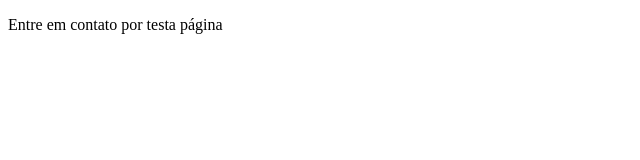
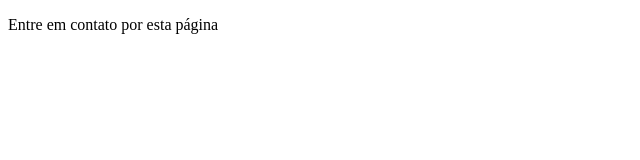
Before and after one commit to thiagomonnay/sistema-de-cadastro, a plain HTML site: page contato.html in a window 1280 px wide. Shown: the full height of the page, 0-640 px from the left. Drawn offline with Linux system fonts and the light colour scheme.

Commit message:
Update contato.html

```diff
--- a/contato.html
+++ b/contato.html
@@ -4,7 +4,7 @@
     <meta charset="UTF-8">
     <meta name="viewport" content="width=device-width, initial-scale=1.0">
     <title>PÁGINA DE CONTATO</title>
-    <p>Entre em contato por testa página</p>
+    <p>Entre em contato por esta página</p>
 </head>
 <body>
 
```
